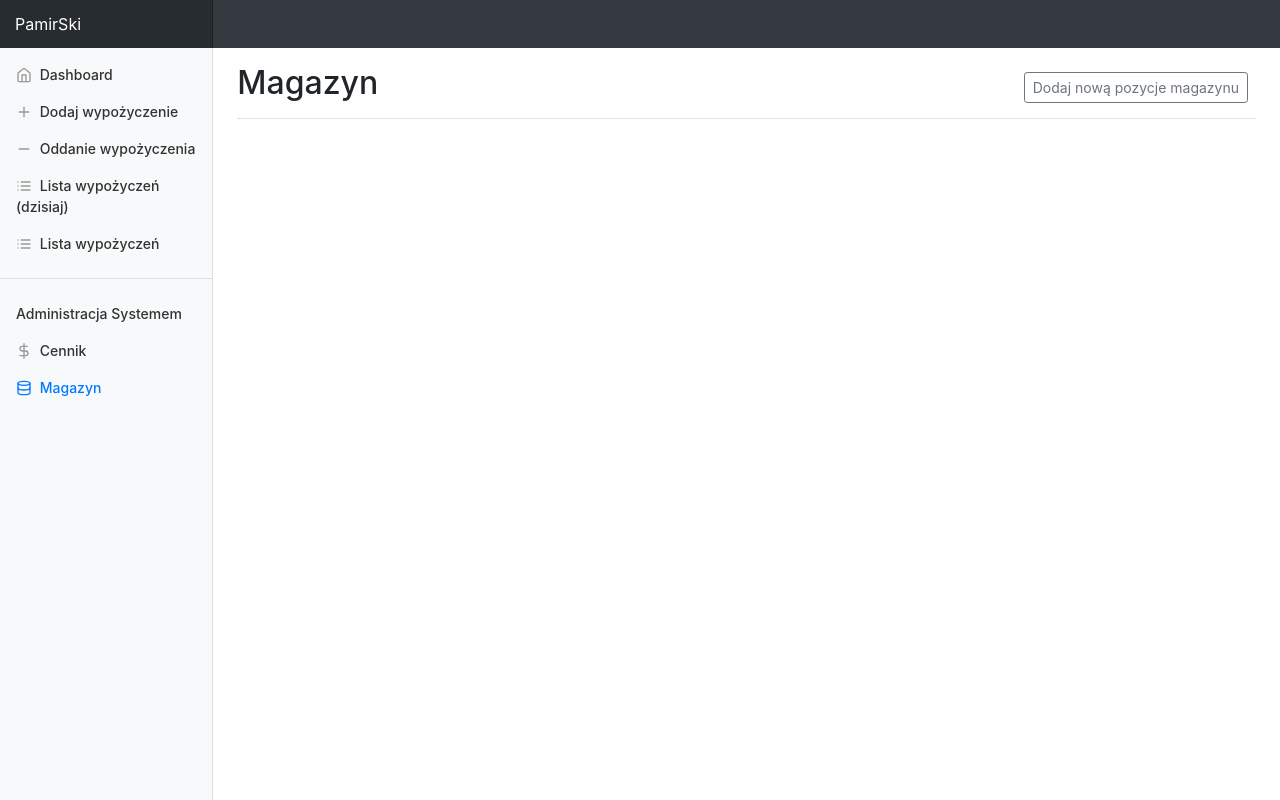
After one commit to masakradev/ski_rent, a Flask app: page /admin/magazyn/ in a window 1280 px wide. The commit adds this page. Run offline with Flask 2, Linux system fonts and the light colour scheme; some libraries are stand-ins or nearby versions.

Commit message:
Cennik dodanie errorów formów, edycja menu, dodajnie template dla Magazynu

```diff
--- a/app/admin/routes.py
+++ b/app/admin/routes.py
@@ -55,3 +55,11 @@ def cennik_dodaj():
         return redirect(url_for('admin.cennik'))
 
     return render_template('cennik_edycja.html', form=form, site_name="Dodanie pozycji cennika")
+
+@bp.route('/magazyn/')
+def magazyn():
+    return render_template('magazyn.html')
+
+@bp.route('/magazyn/dodaj')
+def magazyn_dodaj():
+    return render_template('magazyn_form.html')
--- /dev/null
+++ b/app/admin/templates/magazyn.html
@@ -0,0 +1,18 @@
+{% extends 'base.html' %}
+
+{% block content %}
+<div class="d-flex justify-content-between flex-wrap flex-md-nowrap align-items-center pb-2 mb-3 border-bottom">
+    <h1 class="h2">Magazyn</h1>
+    <div class="btn-toolbar mb-2 mb-md-0">
+      <div class="btn-group mr-2">
+        <a href="{{ url_for('admin.magazyn_dodaj') }} " class="btn btn-sm btn-outline-secondary">Dodaj nową pozycje magazynu</a>
+      </div>
+    </div>
+  </div>
+
+<div class="row">
+
+</div>
+
+
+{% endblock %}
--- a/app/templates/base.html
+++ b/app/templates/base.html
@@ -73,8 +73,14 @@
               </li>
               <li class="nav-item">
                 <a class="nav-link {% if request.endpoint.startswith('admin.cennik') %} active {% endif %}" href="{{ url_for('admin.cennik')}}">
-                  <span data-feather="home"></span>
-                  Cennik {% if request.endpoint.startswith('dashboard.index') %} <span class="sr-only">(current)</span> {% endif %}
+                  <span data-feather="dollar-sign"></span>
+                  Cennik
+                </a>
+              </li>
+              <li class="nav-item">
+                <a class="nav-link {% if request.endpoint.startswith('admin.magazyn') %} active {% endif %}" href="{{ url_for('admin.magazyn')}}">
+                  <span data-feather="database"></span>
+                  Magazyn
                 </a>
               </li>
             </ul>
```
Also changed, not shown: app/admin/templates/cennik_edycja.html (+25 -0 lines), app/admin/templates/magazyn_form.html (added, +15 -0 lines).
